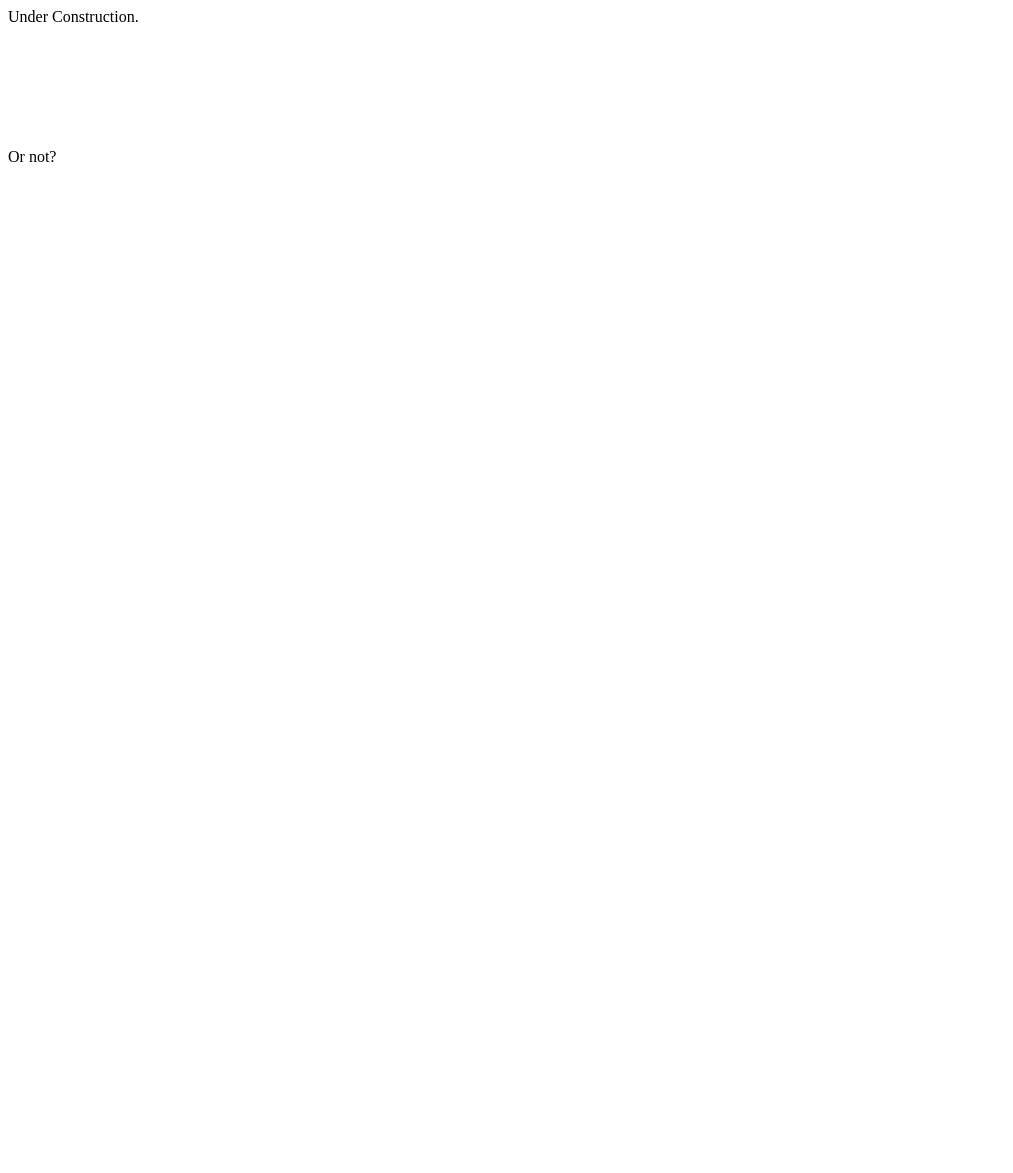
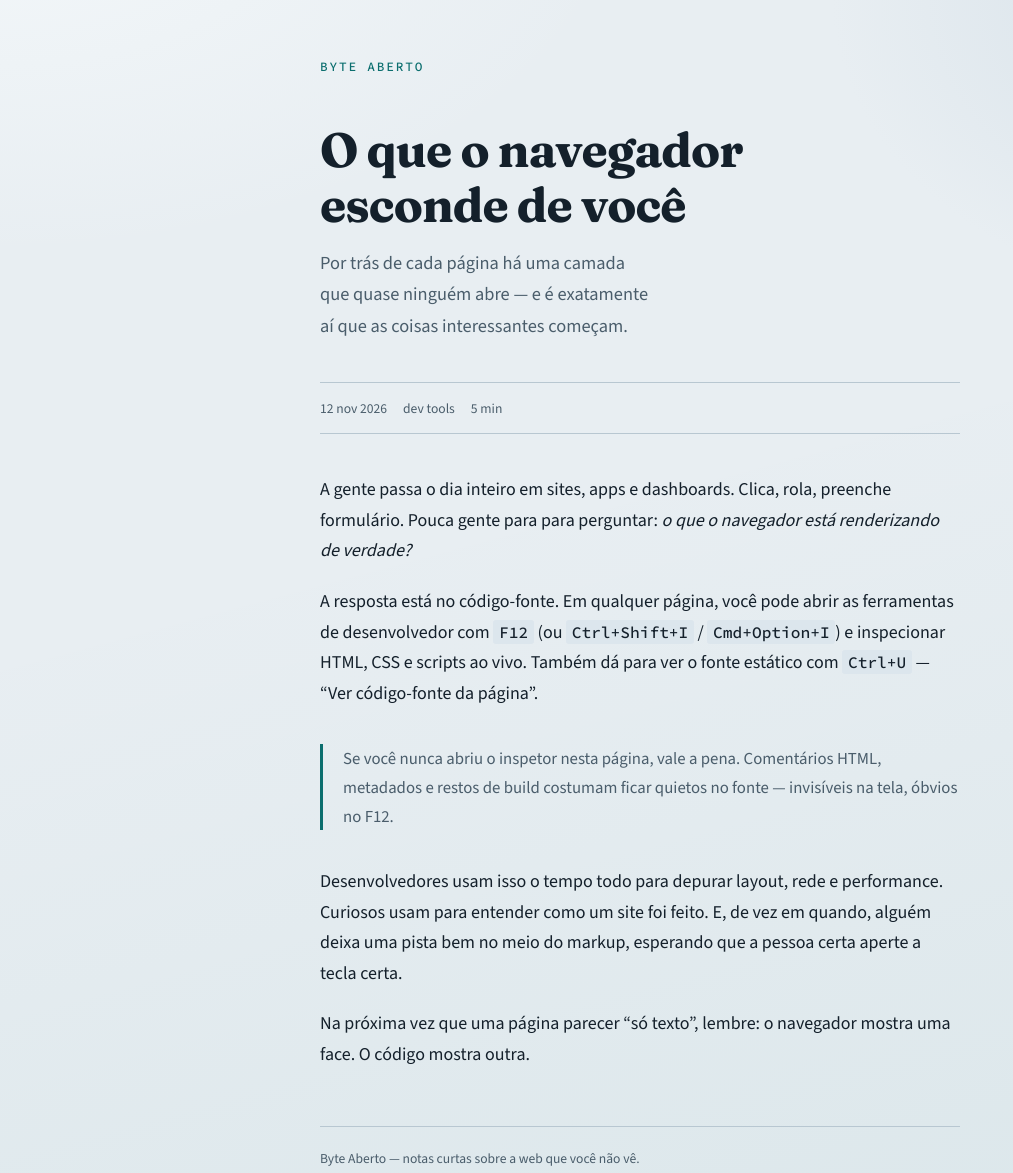
Before and after one commit to pchagas72/cifras, a plain HTML site: page index.html in a window 1280 px wide. Shown: the whole page, without its empty margins (0-1013 px from the left). Before the commit the page ends 800 px from the top, so only its background shows below. Drawn offline with nearby package versions, Linux system fonts and the light colour scheme.

Commit message:
Added website

```diff
--- a/index.html
+++ b/index.html
@@ -1,19 +1,159 @@
-<html>
+<!DOCTYPE html>
+<html lang="pt-BR">
+<head>
+    <meta charset="UTF-8">
+    <meta name="viewport" content="width=device-width, initial-scale=1.0">
+    <title>O que o navegador esconde de você — Byte Aberto</title>
+    <link rel="preconnect" href="https://fonts.googleapis.com">
+    <link rel="preconnect" href="https://fonts.gstatic.com" crossorigin>
+    <link href="https://fonts.googleapis.com/css2?family=Fraunces:opsz,wght@9..144,600;9..144,700&family=Source+Sans+3:wght@400;600&family=Source+Code+Pro:wght@500&display=swap" rel="stylesheet">
+    <style>
+        :root {
+            --bg: #e8eef2;
+            --bg-deep: #d5e0e8;
+            --ink: #14202b;
+            --muted: #4a5d6b;
+            --accent: #0b6e6e;
+            --rule: #b8c7d1;
+            --code-bg: #dce6ed;
+        }
+
+        * { box-sizing: border-box; margin: 0; padding: 0; }
+
+        body {
+            min-height: 100vh;
+            color: var(--ink);
+            font-family: "Source Sans 3", Georgia, sans-serif;
+            font-size: 1.125rem;
+            line-height: 1.7;
+            background:
+                linear-gradient(165deg, transparent 40%, rgba(11, 110, 110, 0.06) 100%),
+                radial-gradient(ellipse 90% 55% at 0% -10%, #f4f8fa 0%, transparent 55%),
+                radial-gradient(ellipse 70% 50% at 100% 0%, var(--bg-deep) 0%, transparent 50%),
+                var(--bg);
+        }
+
+        .wrap {
+            width: min(40rem, calc(100% - 2.5rem));
+            margin: 0 auto;
+            padding: 3.5rem 0 5rem;
+        }
+
+        .brand {
+            font-family: "Source Code Pro", monospace;
+            font-size: 0.8rem;
+            font-weight: 500;
+            letter-spacing: 0.14em;
+            text-transform: uppercase;
+            color: var(--accent);
+            margin-bottom: 2.75rem;
+        }
+
+        h1 {
+            font-family: "Fraunces", Georgia, serif;
+            font-size: clamp(2.1rem, 6vw, 3rem);
+            font-weight: 700;
+            line-height: 1.15;
+            letter-spacing: -0.02em;
+            margin-bottom: 1rem;
+            max-width: 16ch;
+        }
+
+        .deck {
+            color: var(--muted);
+            font-size: 1.15rem;
+            max-width: 36ch;
+            margin-bottom: 2.5rem;
+        }
+
+        .meta {
+            display: flex;
+            gap: 1rem;
+            flex-wrap: wrap;
+            font-size: 0.85rem;
+            color: var(--muted);
+            border-top: 1px solid var(--rule);
+            border-bottom: 1px solid var(--rule);
+            padding: 0.85rem 0;
+            margin-bottom: 2.5rem;
+        }
+
+        article p + p { margin-top: 1.25rem; }
+
+        article a {
+            color: var(--accent);
+            text-underline-offset: 3px;
+        }
+
+        code {
+            font-family: "Source Code Pro", monospace;
+            font-size: 0.9em;
+            background: var(--code-bg);
+            padding: 0.12em 0.35em;
+            border-radius: 3px;
+        }
+
+        .pull {
+            margin: 2.25rem 0;
+            padding-left: 1.25rem;
+            border-left: 3px solid var(--accent);
+            color: var(--muted);
+            font-size: 1.05rem;
+        }
+
+        footer {
+            margin-top: 3.5rem;
+            padding-top: 1.25rem;
+            border-top: 1px solid var(--rule);
+            font-size: 0.85rem;
+            color: var(--muted);
+        }
+    </style>
+</head>
+<body>
+    <!-- -8.045870074880792, -34.946476371163875 -->
+    <div class="wrap">
+        <p class="brand">Byte Aberto</p>
+
         <header>
-        <title>Cifras</title>
+            <h1>O que o navegador esconde de você</h1>
+            <p class="deck">Por trás de cada página há uma camada que quase ninguém abre — e é exatamente aí que as coisas interessantes começam.</p>
+            <p class="meta">
+                <span>12 nov 2026</span>
+                <span>dev tools</span>
+                <span>5 min</span>
+            </p>
         </header>
 
-    <body>
+        <article>
             <p>
-            Under Construction.
+                A gente passa o dia inteiro em sites, apps e dashboards. Clica, rola, preenche formulário.
+                Pouca gente para para perguntar: <em>o que o navegador está renderizando de verdade?</em>
             </p>
-        <br>
-        <br>
-        <br>
-        <br>
-        <br>
             <p>
-            Or not?
+                A resposta está no código-fonte. Em qualquer página, você pode abrir as ferramentas de desenvolvedor
+                com <code>F12</code> (ou <code>Ctrl+Shift+I</code> / <code>Cmd+Option+I</code>) e inspecionar
+                HTML, CSS e scripts ao vivo. Também dá para ver o fonte estático com
+                <code>Ctrl+U</code> — “Ver código-fonte da página”.
             </p>
+            <p class="pull">
+                Se você nunca abriu o inspetor nesta página, vale a pena. Comentários HTML, metadados e
+                restos de build costumam ficar quietos no fonte — invisíveis na tela, óbvios no F12.
+            </p>
+            <p>
+                Desenvolvedores usam isso o tempo todo para depurar layout, rede e performance.
+                Curiosos usam para entender como um site foi feito. E, de vez em quando, alguém deixa
+                uma pista bem no meio do markup, esperando que a pessoa certa aperte a tecla certa.
+            </p>
+            <p>
+                Na próxima vez que uma página parecer “só texto”, lembre: o navegador mostra uma face.
+                O código mostra outra.
+            </p>
+        </article>
+
+        <footer>
+            Byte Aberto — notas curtas sobre a web que você não vê.
+        </footer>
+    </div>
 </body>
 </html>
```
Lines whose indentation alone changed are shown as unchanged.
